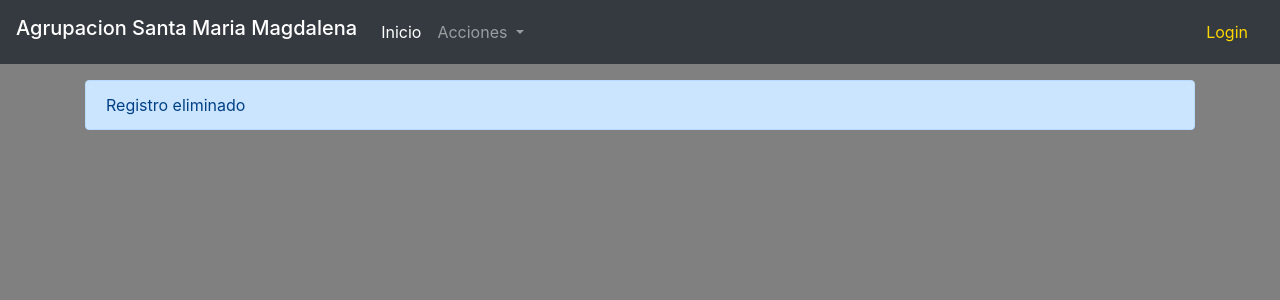
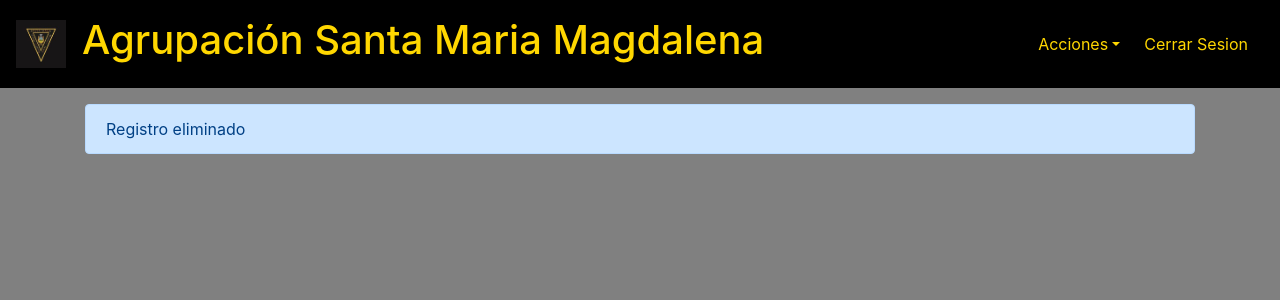
Before and after one commit to DavidSobri/final, a PHP site: page /eliminar.php?id=1 in a window 1280 px wide. Shown: the top 300 px of the page. Run offline with PHP 8.4, Linux system fonts and the light colour scheme.

Commit message:
problema de login solucionado y eliminar actualizado

```diff
--- a/eliminar.php
+++ b/eliminar.php
@@ -1,6 +1,5 @@
 <!doctype html>
 <html lang="es">
-	<head>
 	<head>
 		<!-- Required meta tags -->
 		<meta charset="utf-8">
@@ -8,47 +7,32 @@
 
 		<!-- Bootstrap CSS -->
 		<link rel="stylesheet" href="css/bootstrap.min.css">
-	<link rel="stylesheet" href="css/jquery.dataTables.min.css">
+		<link rel="stylesheet" href="estiloregistrar.css">
 		<link rel="stylesheet" href="estilos.css">
 		<link rel="shortcut icon" href="images/icono.png">
 
-	<!-- Optional JavaScript -->
-	<!-- jQuery first, then Popper.js, then Bootstrap JS -->
-	<script src="js/jquery-3.4.1.min.js"></script>
-	<script src="js/bootstrap.min.js"></script>
-	<script src="js/jquery.dataTables.min.js"></script>
+		<title>Agrupación Santa Maria Magdalena</title>
 
-	<title>Agrupacion Santa Maria Magdalena</title>
-
-	<!-- <script>
-		$(document).ready( function () {
-			$('#tabla').DataTable();
-		} );
-	</script> -->
 <header>
 
-		<nav class="navbar navbar-expand-lg navbar navbar-dark bg-dark">
-			<h1 class="navbar-brand">Agrupacion Santa Maria Magdalena</h1>
+<nav class="navbar navbar-expand-lg navbar black ">
+<img src="images/logo.jpg" alt="grande" style="width: 50px;" class="align-self-left">
+<h1><a class="nav-link" href="panel_de_control.php">Agrupación Santa Maria Magdalena</h1></a>
 <button class="navbar-toggler" type="button" data-toggle="collapse" data-target="#navbarSupportedContent" aria-controls="navbarSupportedContent" aria-expanded="false" aria-label="Toggle navigation">
 <span class="navbar-toggler-icon"></span>
 </button>
 
 <div class="collapse navbar-collapse" id="navbarSupportedContent">
-				<ul class="navbar-nav mr-auto">
-					<li class="nav-item active">
-					<a class="nav-link" href="panel_de_control.php">Inicio <span class="sr-only">(current)</span></a>
-					</li>
+<ul class="navbar-nav ml-auto" >
   <li class="nav-item dropdown">
-						<a class="nav-link dropdown-toggle" href="#" id="navbarDropdown" role="button" data-toggle="dropdown" aria-haspopup="true" aria-expanded="false">
-							Acciones
-						</a>
-						<div class="dropdown-menu" aria-labelledby="navbarDropdown">
-							<a class="dropdown-item" href="registrar.php">Registrar</a>
-							<a class="dropdown-item" href="#">Proximamente</a>
+	<a class="nav-link dropdown-toggle" href="#" id="navbarDropdown" role="button" data-toggle="dropdown" aria-haspopup="true" aria-expanded="false">Acciones</a>
+	<div class="dropdown-menu"  aria-labelledby="navbarDropdown">
+	  <a class="dropdown-item" href="registrar.php">Registrar nuevo musico</a>
+	  <a class="dropdown-item" href="contratos.php">Actuaciones</a>
 	</div>
   </li>
 </ul>
-				<a href="login.php" class="form-inline my-2 my-lg-0 nav-link">Login</a>
+<a href="index.php" class="form-inline my-2 my-lg-0 nav-link">Cerrar Sesion</a>
 </div>
 </nav>
 </header>
@@ -65,7 +49,7 @@
 	$id = $_GET['id'];
 
 	//Se prepara la sentencia sql
-	$sql = "DELETE FROM usuarios WHERE id=$id";
+	$sql = "DELETE FROM musico WHERE id=$id";
 	//Se ejecuta la sentencia y se guarda el resultado en $resultado
 	$resultado = $mysqli->query($sql);
 
--- a/login.php
+++ b/login.php
@@ -33,7 +33,7 @@ $usuario = $_POST['usuario'];
 $contraseña = $_POST['contraseña'];
 
 //se prepara y ejecuta la sentencia
-$sql = "SELECT * FROM usuarios where usuario='$usuario' and contraseña='$contraseña' LIMIT 1";
+$sql = "SELECT * FROM usuarios where usuario='$usuario' and contra='$contraseña' LIMIT 1";
 $resultado = $mysqli->query($sql);
 
 //se extrae el registro. no se hace en bucle porque el resultado debe ser unico
```
Lines whose indentation alone changed are shown as unchanged.
